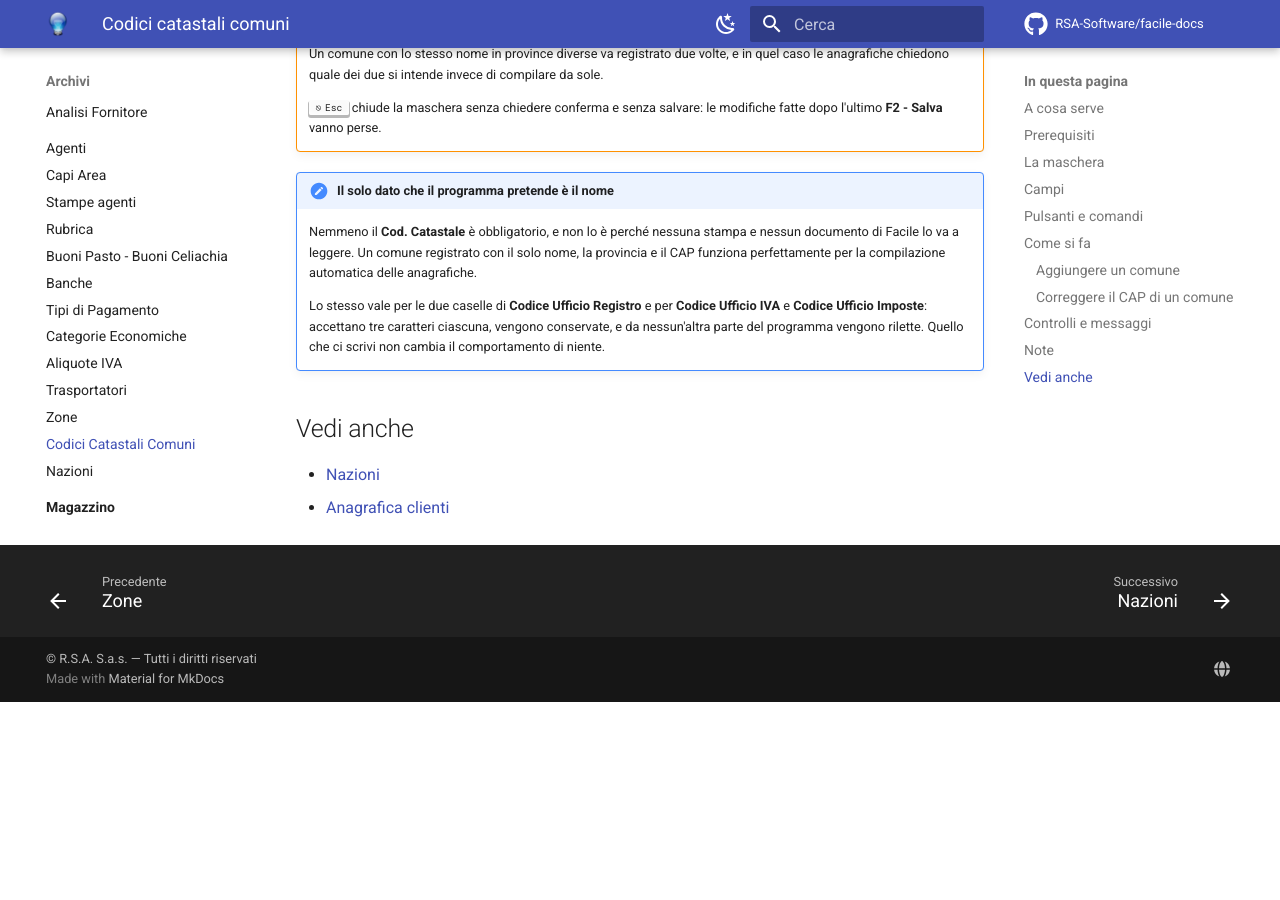
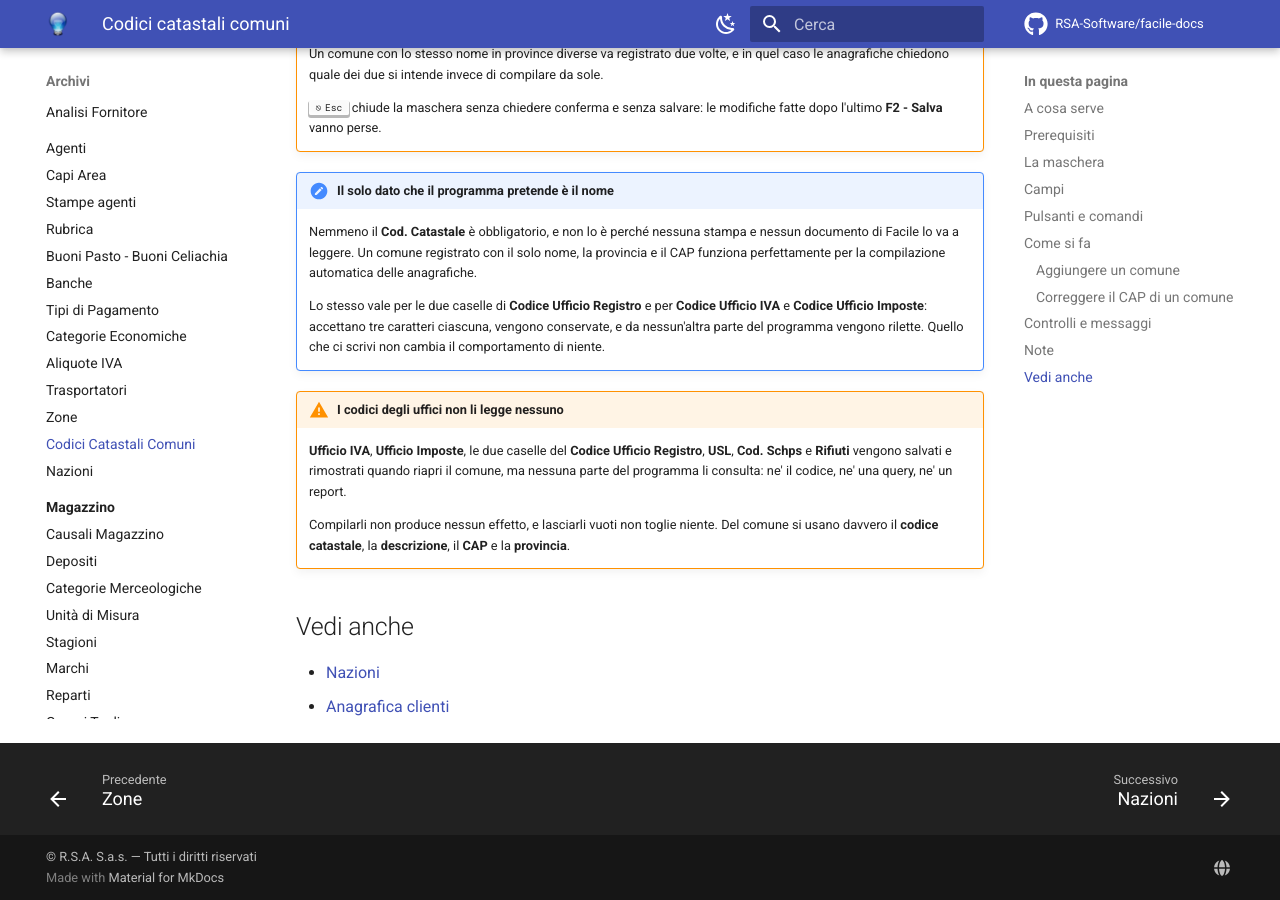
Before and after one commit to RSA-Software/facile-docs, an MkDocs documentation site: the page built from docs/moduli/anagrafiche/codici-catastali-comuni.md, in a window 1280 px wide and 900 px high, scrolled down 4185 px. Built offline with MkDocs 1.6.1 and Material for MkDocs 9.7.7, drawn with Linux system fonts in a browser that asks for light colours; comment, search, counter and statistics services are not loaded; before the commit the page ends 4887 px from its top, so only the background shows below that.

```diff
--- a/docs/moduli/anagrafiche/codici-catastali-comuni.md
+++ b/docs/moduli/anagrafiche/codici-catastali-comuni.md
@@ -143,7 +143,18 @@ Valgono inoltre:
     programma vengono rilette. Quello che ci scrivi non cambia il
     comportamento di niente.
 
-<!-- DA VERIFICARE: il Codice Ufficio Registro ha due caselle uguali, di tre caratteri ciascuna e senza etichetta propria. Nel programma nessuna delle due viene mai riletta, quindi il codice non dice a cosa servano. La seconda era per la sezione staccata dell'ufficio, o per qualcos'altro? Se non servono più, vale la pena toglierle dalla maschera. -->
+!!! warning "I codici degli uffici non li legge nessuno"
+
+    **Ufficio IVA**, **Ufficio Imposte**, le due caselle del **Codice
+    Ufficio Registro**, **USL**, **Cod. Schps** e **Rifiuti** vengono
+    salvati e rimostrati quando riapri il comune, ma nessuna parte del
+    programma li consulta: ne' il codice, ne' una query, ne' un report.
+
+    Compilarli non produce nessun effetto, e lasciarli vuoti non toglie
+    niente. Del comune si usano davvero il **codice catastale**, la
+    **descrizione**, il **CAP** e la **provincia**.
+
+<!-- DA VERIFICARE: le due caselle del Codice Ufficio Registro sono identiche e senza etichetta propria. Verificato che nessuna delle due viene mai riletta (ne' per campo, ne' per nome di colonna SQL, ne' nei report). La seconda era per la sezione staccata dell' ufficio? E vale la pena togliere dalla maschera tutti i codici che non servono, o restano per gli archivi storici? -->
 
 ## Vedi anche
 
```
Also changed, not shown: DOMANDE-APERTE.md (+2 -15 lines), docs/moduli/contabilita/commesse.md (+0 -1 lines), docs/moduli/contabilita/titoli.md (+5 -1 lines), docs/moduli/magazzino/causali-magazzino.md (+9 -1 lines).
